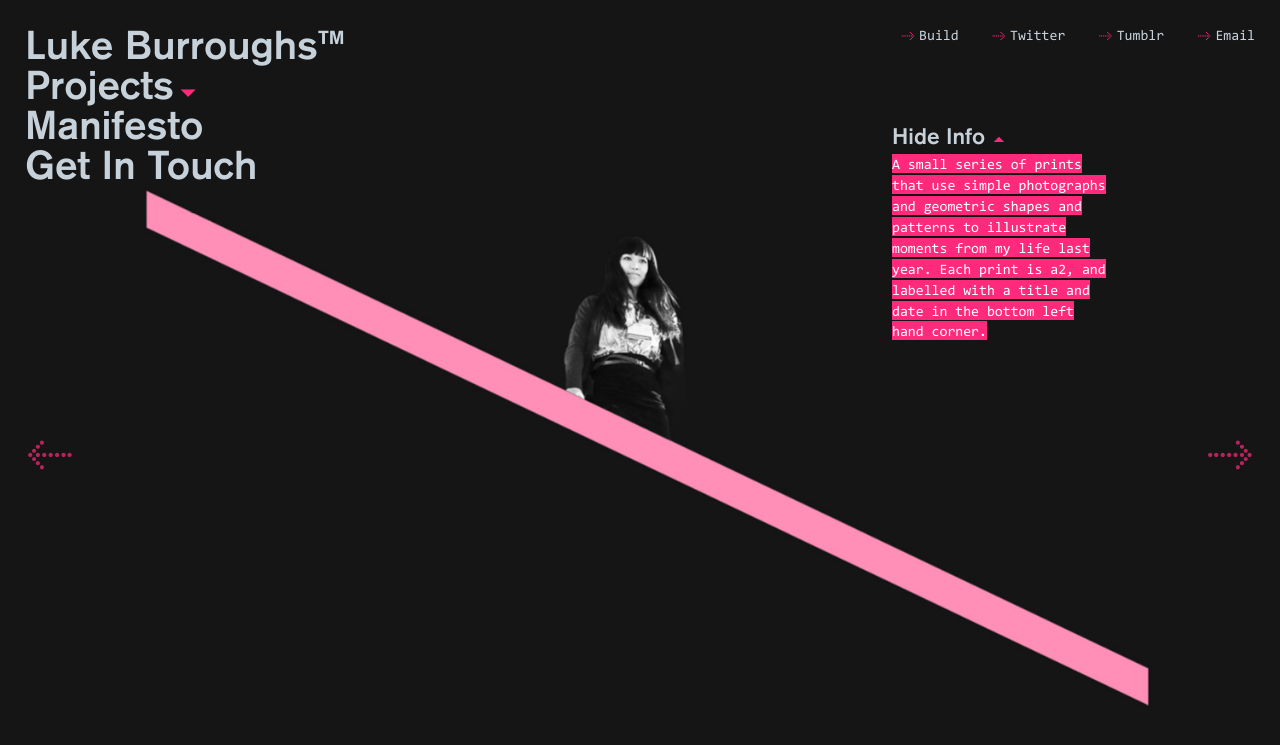
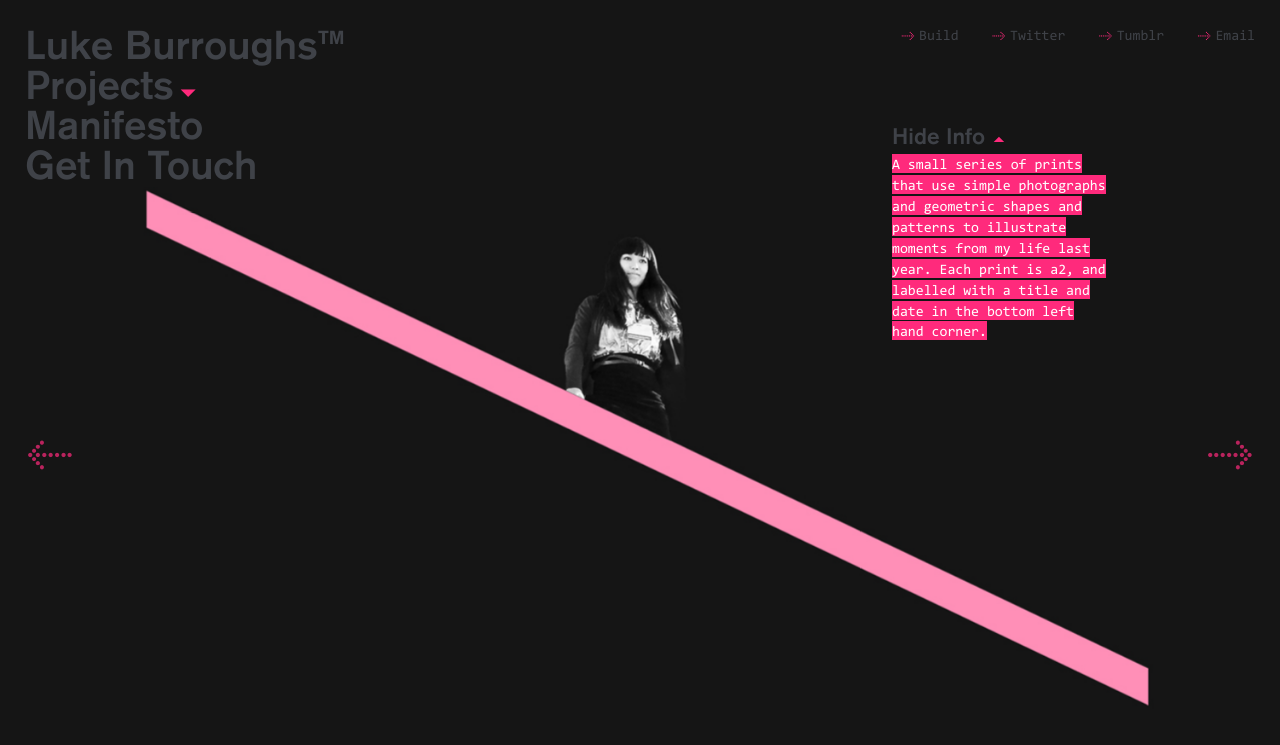
Before and after one commit to falconx/luke, a Jekyll site: the page built from _posts/2014-02-22-directions.md, in a window 1280 px wide. Shown: the top 745 px of the page. Built offline with Jekyll 4.4.1, drawn with Linux system fonts in a browser that asks for light colours; nearby versions of some CDN libraries.

Commit message:
altered direction text colours

```diff
--- a/_posts/2014-02-22-directions.md
+++ b/_posts/2014-02-22-directions.md
@@ -3,6 +3,6 @@ layout: portfolio_entry
 title: Directions
 subtitle: Life and Colour
 project: directions
-images: [{ src: 1.jpg, text: '#c6d1da', background: '#151515' }, { src: 2.jpg, text: '#c6d1da', background: '#151515' }, { src: 3.jpg, text: '#c6d1da', background: '#151515' }, { src: 5.jpg, text: '#a9b9c5', background: '#e1e4e4' }]
+images: [{ src: 1.jpg, text: '#3f4248', background: '#151515' }, { src: 2.jpg, text: '#3f4248', background: '#151515' }, { src: 3.jpg, text: '#3f4248', background: '#151515' }, { src: 5.jpg, text: '#a9b9c5', background: '#e1e4e4' }]
 ---
 A small series of prints that use simple photographs and geometric shapes and patterns to illustrate moments from my life last year. Each print is a2, and labelled with a title and date in the bottom left hand corner.
```
